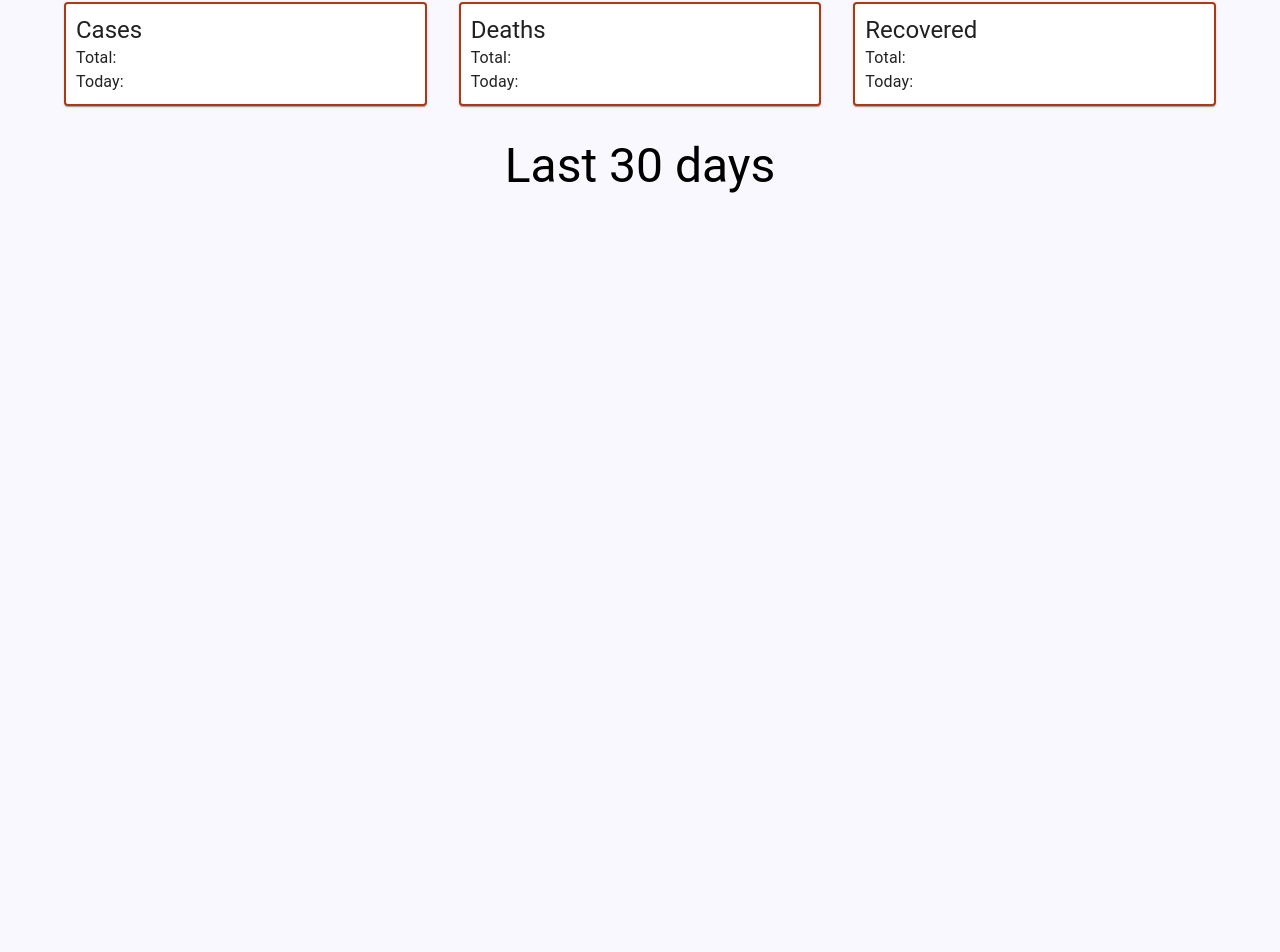
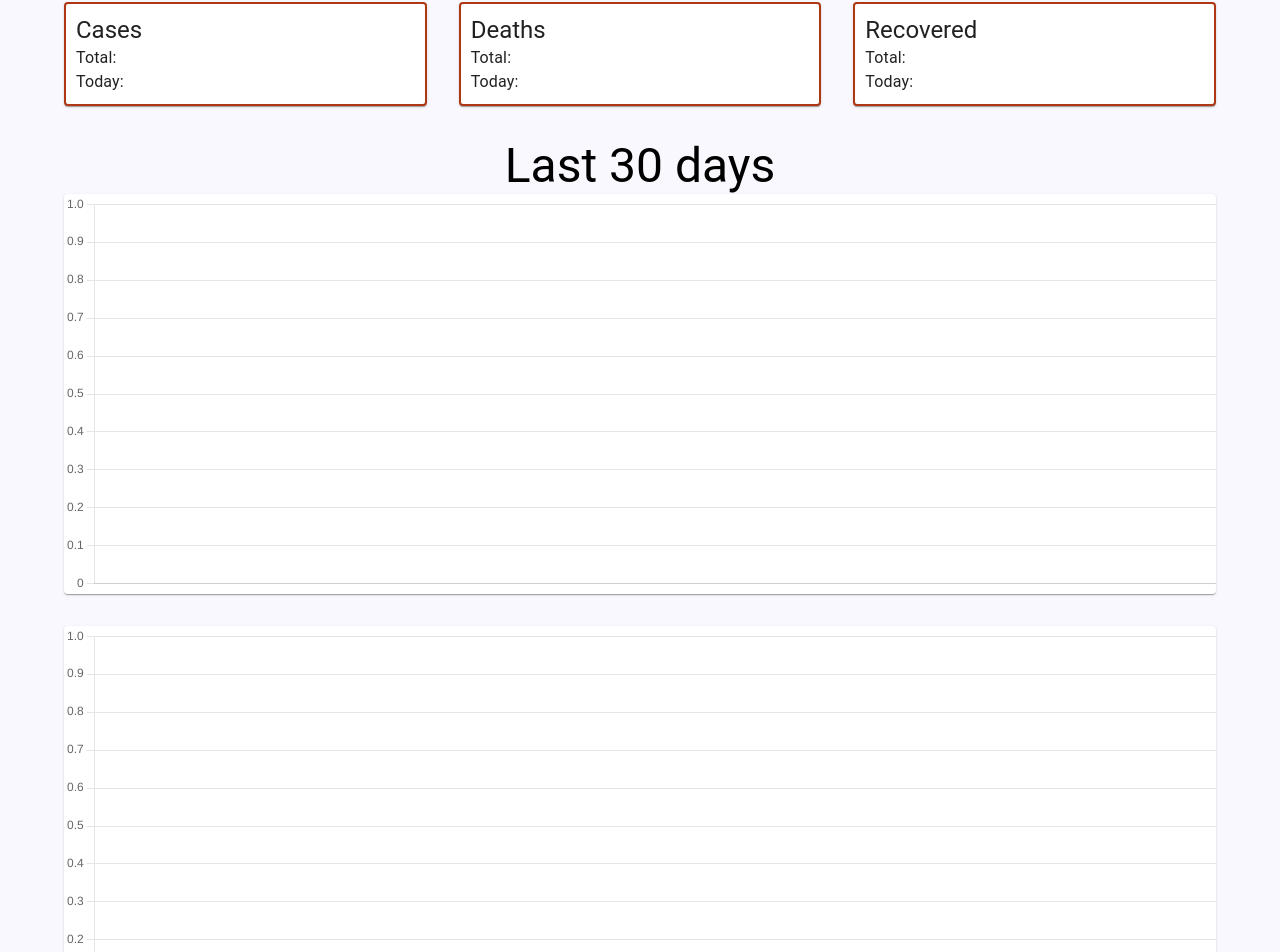
Before and after one commit to lijo-belardi/covid-tracker, a React (Create React App) app: page / in a window 1280 px wide. Shown: the part 182-1134 px from the top of the page. Before the commit the page ends 800 px from the top, so only its background shows below. Built offline with nearby package versions, Linux system fonts and the light colour scheme; no server answers; a web font is replaced by a local one.

Commit message:
Defined basic Linechart for 30Days's section

```diff
--- a/src/components/Last30DaysSection/index.jsx
+++ b/src/components/Last30DaysSection/index.jsx
@@ -1,6 +1,10 @@
 import React from 'react'
+// My components
+import LineChartAllLast30DaysCases from '../LineChart/Last30Days/Cases'
+import LineChartAllLast30DaysDeaths from '../LineChart/Last30Days/Deaths'
+
 // Mui components
-import { Container, Typography, Grid } from '@mui/material'
+import { Container, Typography, Grid, Card } from '@mui/material'
 // Style
 import styles from './index.module.scss'
 
@@ -8,6 +12,19 @@ const Last30DaysSection = () => {
     return (
         <Container className={styles.Last30DaysContainer}>
             <Typography variant='h3' align='center'>Last 30 days</Typography>
+
+            <Grid container spacing={4}>
+                <Grid item lg={12}>
+                    <Card>
+                        <LineChartAllLast30DaysCases />
+                    </Card>
+                </Grid>
+                <Grid item lg={12}>
+                    <Card>
+                        <LineChartAllLast30DaysDeaths />
+                    </Card>
+                </Grid>
+            </Grid>
         </Container>
     )
 }
--- /dev/null
+++ b/src/components/LineChart/Last30Days/Cases/index.jsx
@@ -0,0 +1,48 @@
+// React
+import React, { useState, useEffect } from 'react'
+// React-Chartjs-2
+import { Line } from 'react-chartjs-2';
+// Chart.js
+import { Chart as ChartJS, CategoryScale, LinearScale, PointElement, LineElement } from 'chart.js';
+// Others import
+import apiClient from '../../../../apiClient'
+import logErrors from '../../../../utility/consoleShortcuts'
+
+
+// ChartJs Register
+ChartJS.register(CategoryScale, LinearScale, PointElement, LineElement);
+
+const LineChartAllLast30DaysCases = () => {
+    const [cases, setCases] = useState({})
+    let date = Object.keys(cases)
+    let casesDateValue = Object.values(cases)
+
+    const data = {
+        labels: date.map(singleDay => singleDay),
+        datasets: [
+            {
+                label: 'Cases',
+                backgroundColor: '#AE3813',
+                borderColor: '#AE3813',
+                data: casesDateValue.map(dateValue => dateValue),
+            }
+        ]
+    };
+
+    useEffect(() => {
+        getData()
+    }, [])
+
+    const getData = async () => {
+        try {
+            const response = await apiClient.get('/v3/covid-19/historical/all?lastdays=30')
+            setCases(response.data.cases)
+        } catch (error) {
+            logErrors(error)
+        }
+    }
+
+    return (<Line data={data} style={{ maxHeight: 400 }} />)
+}
+
+export default LineChartAllLast30DaysCases
--- /dev/null
+++ b/src/components/LineChart/Last30Days/Deaths/index.jsx
@@ -0,0 +1,48 @@
+// React
+import React, { useState, useEffect } from 'react'
+// React-Chartjs-2
+import { Line } from 'react-chartjs-2';
+// Chart.js
+import { Chart as ChartJS, CategoryScale, LinearScale, PointElement, LineElement } from 'chart.js';
+// Others import
+import apiClient from '../../../../apiClient'
+import logErrors from '../../../../utility/consoleShortcuts'
+
+
+// ChartJs Register
+ChartJS.register(CategoryScale, LinearScale, PointElement, LineElement);
+
+const LineChartAllLast30DaysDeaths = () => {
+    const [deaths, setDeaths] = useState({})
+    let date = Object.keys(deaths)
+    let deathsDateValue = Object.values(deaths)
+
+    const data = {
+        labels: date.map(day => day),
+        datasets: [
+            {
+                label: 'Deaths',
+                backgroundColor: '#AE3813',
+                borderColor: '#AE3813',
+                data: deathsDateValue.map(singleValue => singleValue),
+            }
+        ]
+    };
+
+    useEffect(() => {
+        getData()
+    }, [])
+
+    const getData = async () => {
+        try {
+            const response = await apiClient.get('/v3/covid-19/historical/all?lastdays=30')
+            setDeaths(response.data.deaths)
+        } catch (error) {
+            logErrors(error)
+        }
+    }
+
+    return (<Line data={data} style={{ maxHeight: 400 }} />)
+}
+
+export default LineChartAllLast30DaysDeaths
```
